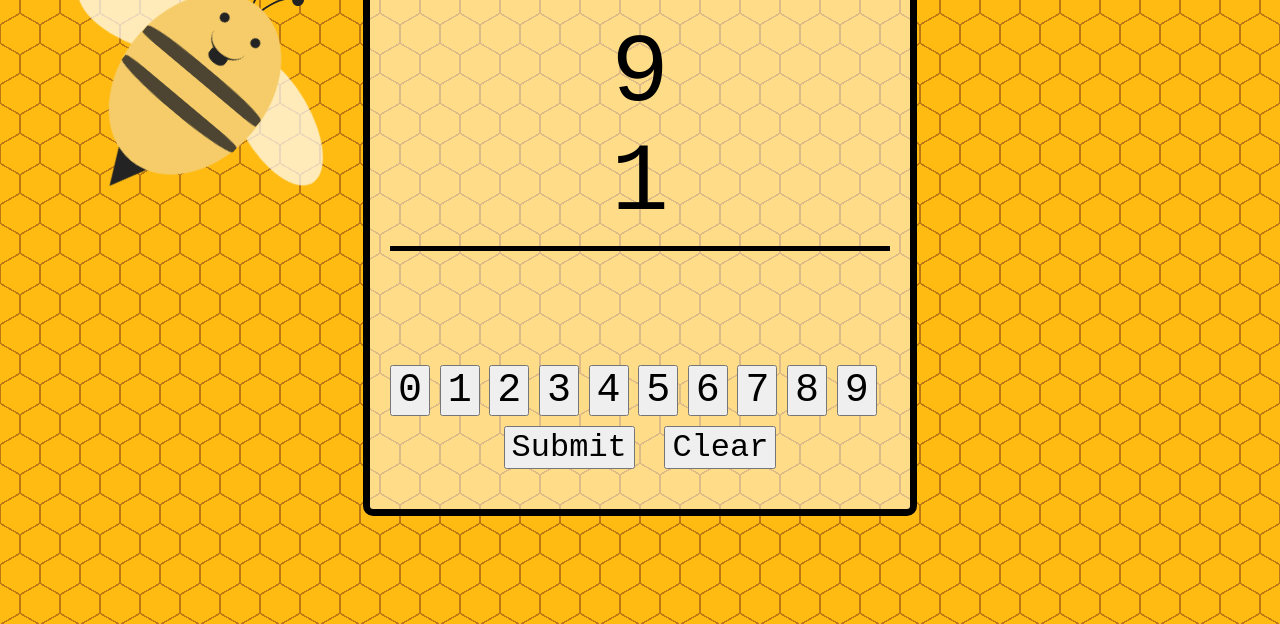
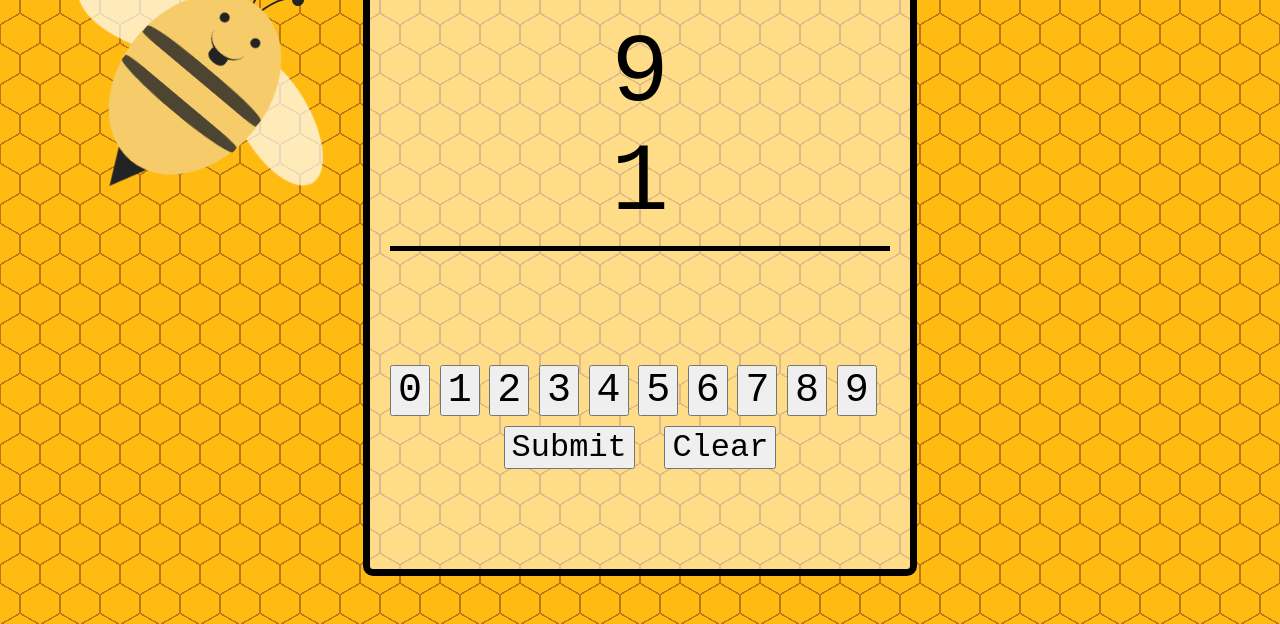
Before and after one commit to KimSarabia/math-quiz, a plain HTML site: page index.html in a window 1280 px wide. Shown: the part 176-800 px from the top of the page. Drawn offline with Linux system fonts and the light colour scheme.

Commit message:
gh-pages

```diff
--- a/index.html
+++ b/index.html
@@ -2,7 +2,7 @@
 <html lang="en">
 <head>
   <meta charset="UTF-8">
-  <title>Math Quiz</title>
+  <title>Addition Bee</title>
   <link rel="stylesheet" href="style.css">
   <script src ="main.js"></script>
 </head>
@@ -29,12 +29,7 @@
         </div>
       </div>
     </div>
-    <!-- <div class='talk'>
-      <div class='bubble'>
-        <h2>Buzz Buzz</h2>
-        <div class='triangle'></div>
-      </div>
-    </div> -->
+
 
     <div class="container">
       <h1 id = 'title'>Addition Bee</h1>
@@ -62,11 +57,14 @@
         <button>8</button>
         <button>9</button>
       </div>
+
       <div id = 'actions'>
         <button id = "submitButton">Submit</button>
         <button id = "clearButton">Clear</button>
-        </div>
-        <div id="result"></div>
+      </div>
+
+      <div id="result"></div>
+
     </div>
 
 
--- a/style.css
+++ b/style.css
@@ -107,9 +107,13 @@ hr {
   font-size: 2em;
   margin: 10px 10px 10px 10px;
   text-align: center;
+  display:block;
+  width:100%;
+  height:50px;
+  text-align: center;
+  /*overflow:scroll;*/
+}
 
-
-}
 #actions{
   text-align: center;
 
```
